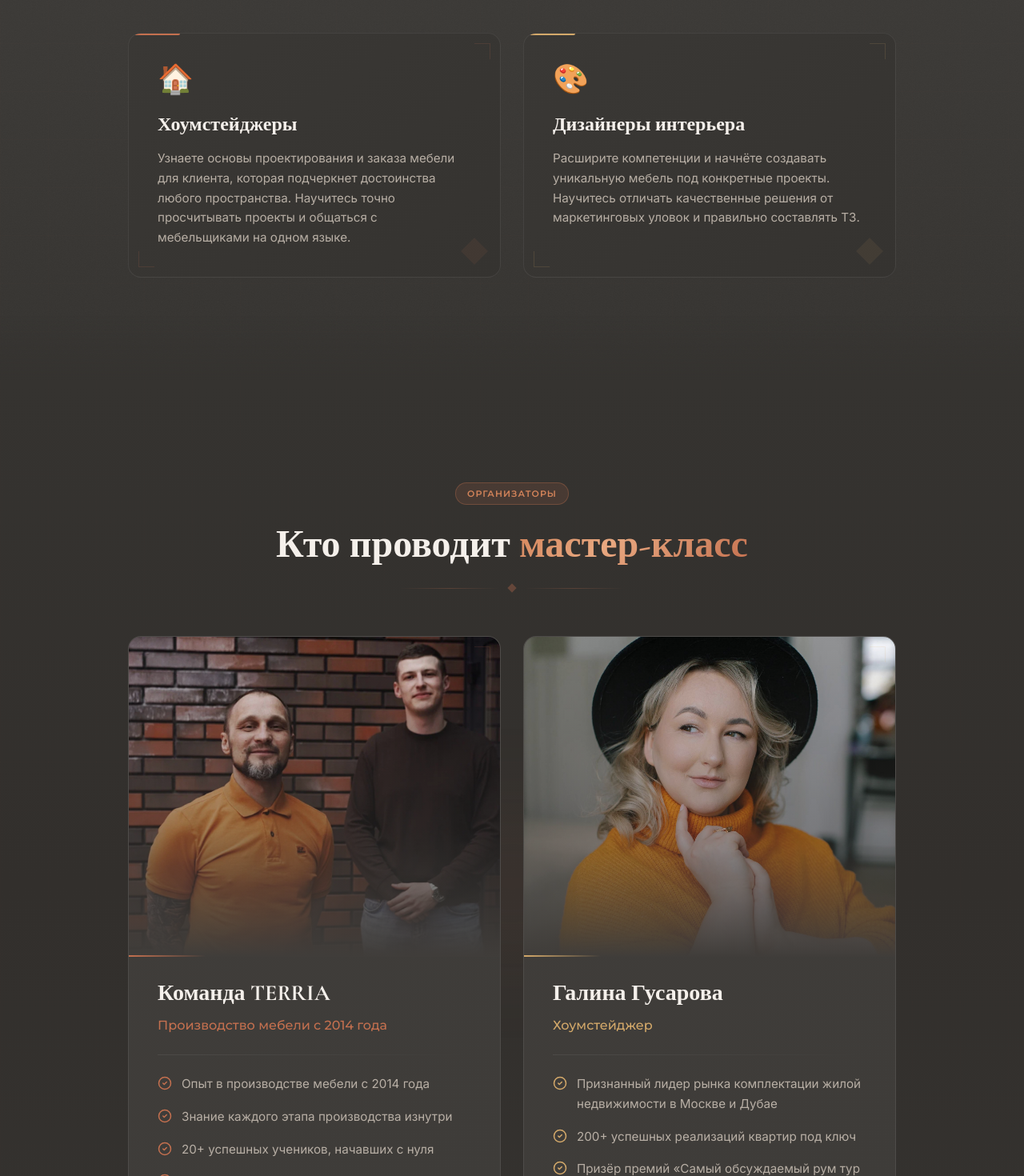
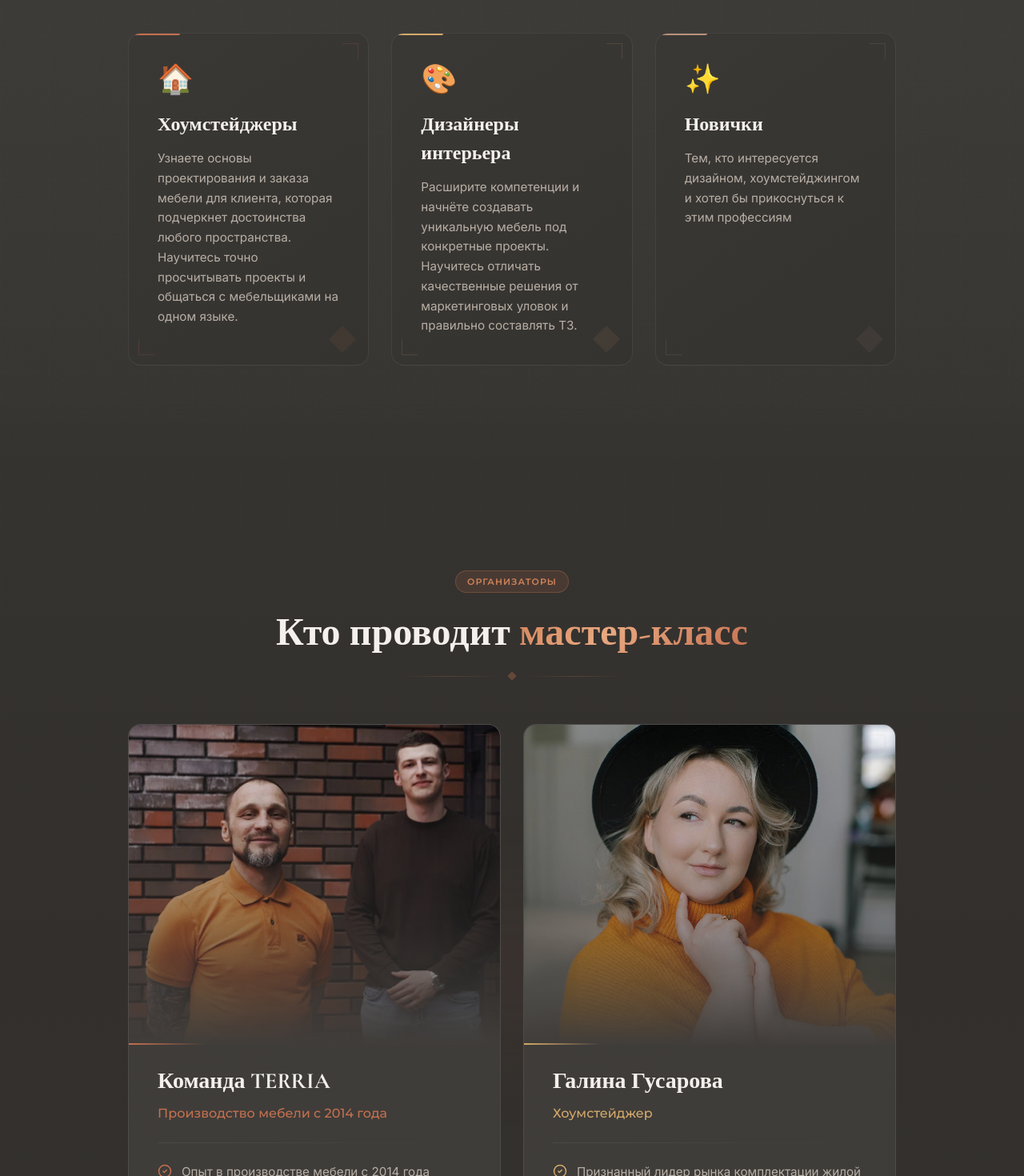
Before and after one commit to abcsz1525/lending-alisa, a React (Vite) app: page / in a window 1280 px wide. Shown: the part 2980-4450 px from the top of the page at 80% size. Built offline with nearby package versions, Linux system fonts and the light colour scheme.

Commit message:
Update content

```diff
--- a/src/sections/ForWhom.tsx
+++ b/src/sections/ForWhom.tsx
@@ -18,6 +18,13 @@ const audiences = [
     description: 'Расширите компетенции и начнёте создавать уникальную мебель под конкретные проекты. Научитесь отличать качественные решения от маркетинговых уловок и правильно составлять ТЗ.',
     accent: '#D4A96A',
     accentLight: 'rgba(212,169,106,0.12)',
+  },
+  {
+    emoji: '✨',
+    title: 'Новички',
+    description: 'Тем, кто интересуется дизайном, хоумстейджингом и хотел бы прикоснуться к этим профессиям',
+    accent: '#B8917A',
+    accentLight: 'rgba(184,145,122,0.12)',
   },
 ];
 
@@ -77,7 +84,7 @@ export function ForWhom() {
         </div>
 
         {/* Карточки */}
-        <div ref={cardsRef} className="grid sm:grid-cols-2 gap-5 lg:gap-7">
+        <div ref={cardsRef} className="grid sm:grid-cols-2 lg:grid-cols-3 gap-5 lg:gap-7">
           {audiences.map((item) => (
             <div key={item.title} className="relative rounded-2xl p-7 lg:p-9 overflow-hidden group"
               style={{
--- a/src/sections/Instructor.tsx
+++ b/src/sections/Instructor.tsx
@@ -27,7 +27,7 @@ const organizers = [
     role: 'Хоумстейджер',
     accent: '#D4A96A',
     facts: [
-      'Признанный лидер рынка комплектации жилой недвижимости в Москве и Дубае',
+      'Признанный лидер рынка комплектации жилой недвижимости в Москве',
       '200+ успешных реализаций квартир под ключ',
       'Призёр премий «Самый обсуждаемый рум тур года», «Обзор года»',
       'Своя команда с первого месяца карьеры в хоумстейджинге',
```
